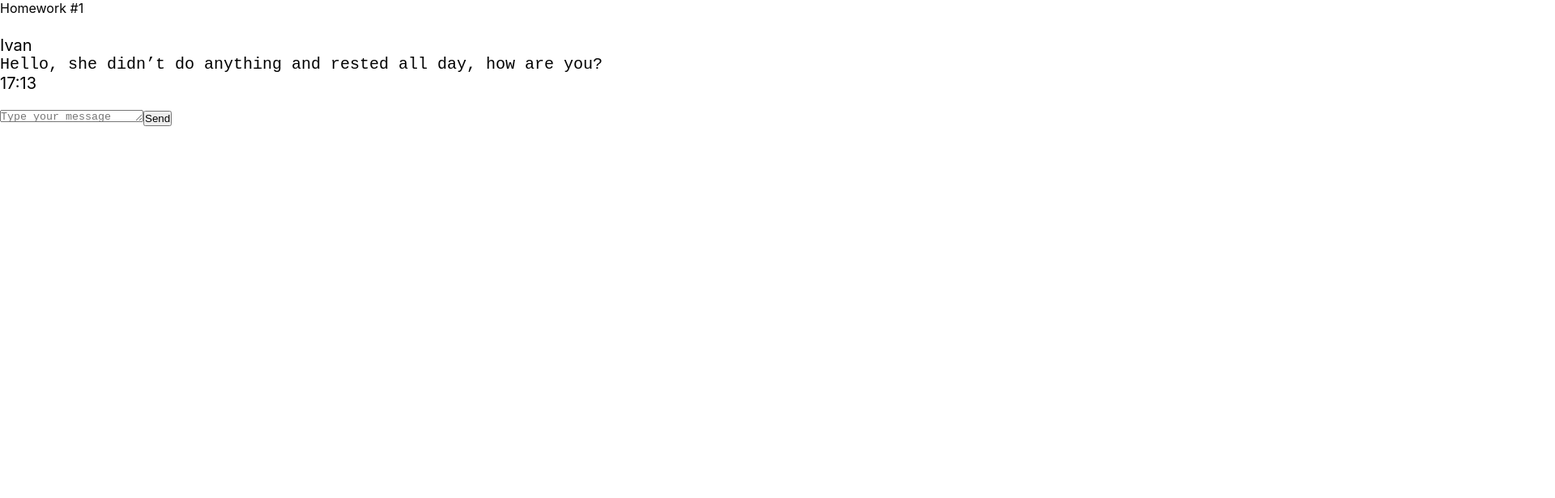
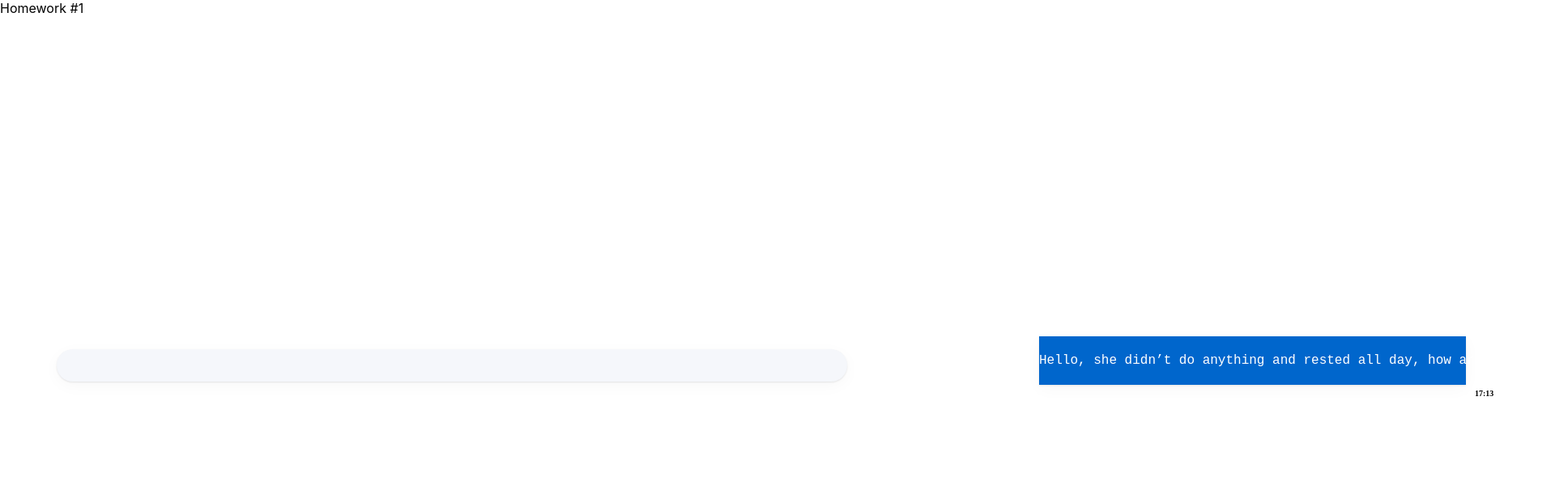
Before and after one commit to Tsukimono13/HomeWork, a React (Create React App) app: page / in a window 1280 px wide. Shown: the top 616 px of the page at 81% size, 1920 px wide, since content can reach past the window. Built offline with nearby package versions, Linux system fonts and the light colour scheme.

Commit message:
adding style

```diff
--- a/src/s2-homeworks/hw01/message-sender/MessageSender.module.css
+++ b/src/s2-homeworks/hw01/message-sender/MessageSender.module.css
@@ -1,13 +1,35 @@
 .sendForm {
+
+    position: absolute;
+    width: 976px;
+    height: 40px;
+    left: 70px;
+    top: 432px;
+
+    background: #F5F7FB;
+    box-shadow: 0px 5px 20px rgba(29, 33, 38, 0.03), 0px 1px 2px rgba(29, 33, 38, 0.1);
+    border-radius: 20px;
+
 
 }
 
 .textarea {
-
+    position: absolute;
+    width: 976px;
+    height: 40px;
+    left: 70px;
+    top: 432px;
 }
 
 .button {
+    position: absolute;
+    width: 120px;
+    height: 40px;
+    left: 1090px;
+    top: 432px;
 
+    background: #0066CC;
+    border-radius: 20px;
 }
 
 .button:hover {
--- a/src/s2-homeworks/hw01/message/Message.module.css
+++ b/src/s2-homeworks/hw01/message/Message.module.css
@@ -1,9 +1,31 @@
 .message {
- font-size: 20px;
+ position: absolute;
+ width: 489px;
+ height: 20px;
+ left: 648px;
+ top: 224px;
+
+ font-family: 'Montserrat';
+ font-style: normal;
+ font-weight: 400;
+ font-size: 16px;
+ line-height: 20px;
+ /* identical to box height */
+
+
+ color: #FFFFFF;
 }
 
+
 .imageAndText {
+ position: absolute;
+ width: 527px;
+ height: 60px;
+ left: 635px;
+ top: 192px;
 
+ background: #0066CC;
+ box-shadow: 0px 5px 20px rgba(29, 33, 38, 0.03), 0px 1px 2px rgba(29, 33, 38, 0.1);
 }
 
 .imageAndText img {
@@ -19,13 +41,40 @@
 }
 
 .name {
+ position: absolute;
+ width: 40px;
+ height: 22px;
+ left: 1097px;
+ top: 199px;
 
+ font-family: 'Montserrat';
+ font-style: normal;
+ font-weight: 600;
+ font-size: 18px;
+ line-height: 22px;
+ /* identical to box height */
+
+
+ color: #FFFFFF;
 }
 
 .messageText {
 
+
 }
 
 .time {
+ position: absolute;
+ width: 26px;
+ height: 12px;
+ left: 1173px;
+ top: 257px;
 
+ font-family: 'Montserrat';
+ font-style: normal;
+ font-weight: 600;
+ font-size: 10px;
+ line-height: 12px;
+
+ color: #000000;
 }
--- a/src/s2-homeworks/hw01/message/Message.tsx
+++ b/src/s2-homeworks/hw01/message/Message.tsx
@@ -1,5 +1,6 @@
 import React from 'react'
 import s from './Message.module.css'
+import {avatarClasses} from "@mui/material";
 
 // нужно создать правильный тип вместо any
 export type MessagePropsType = {
```
